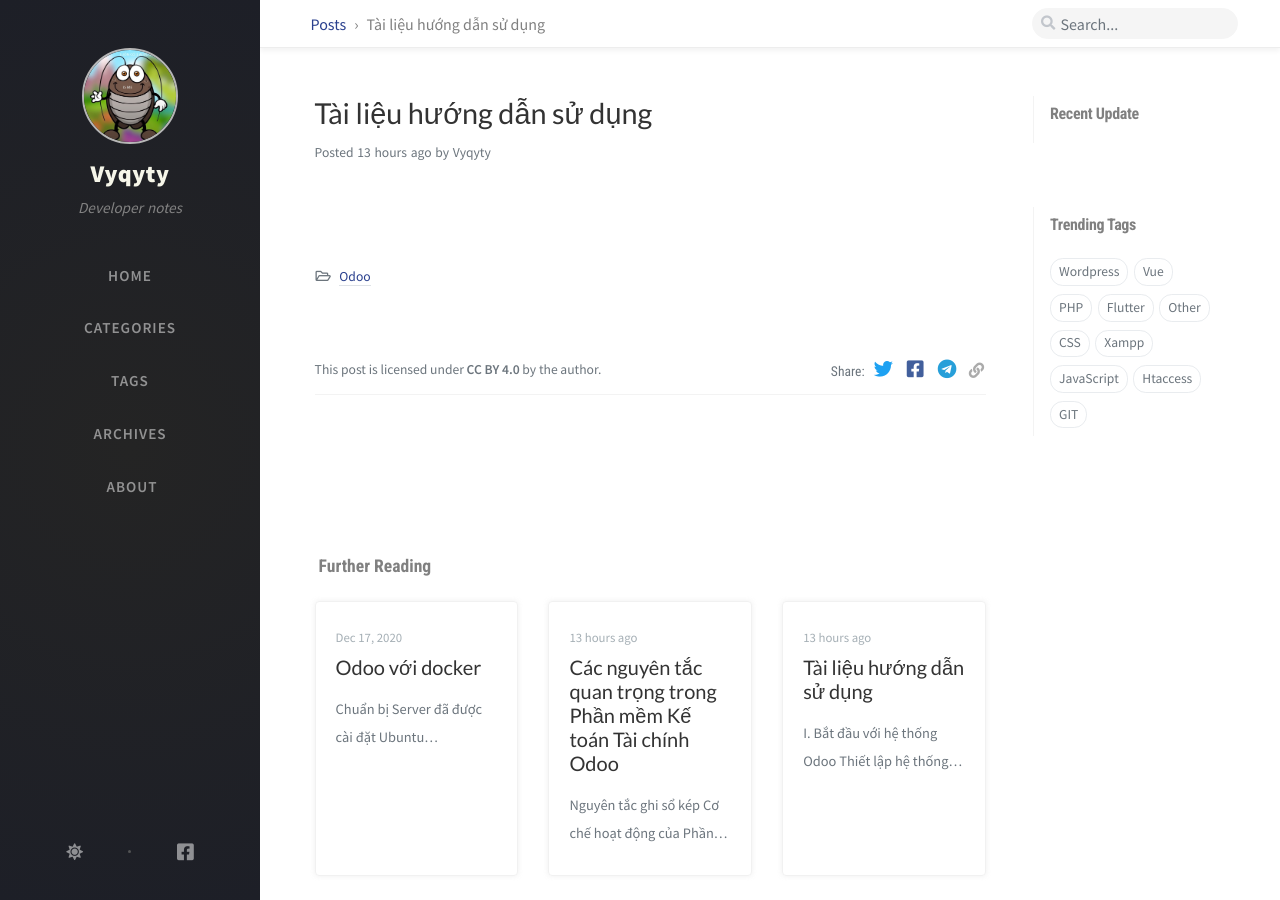
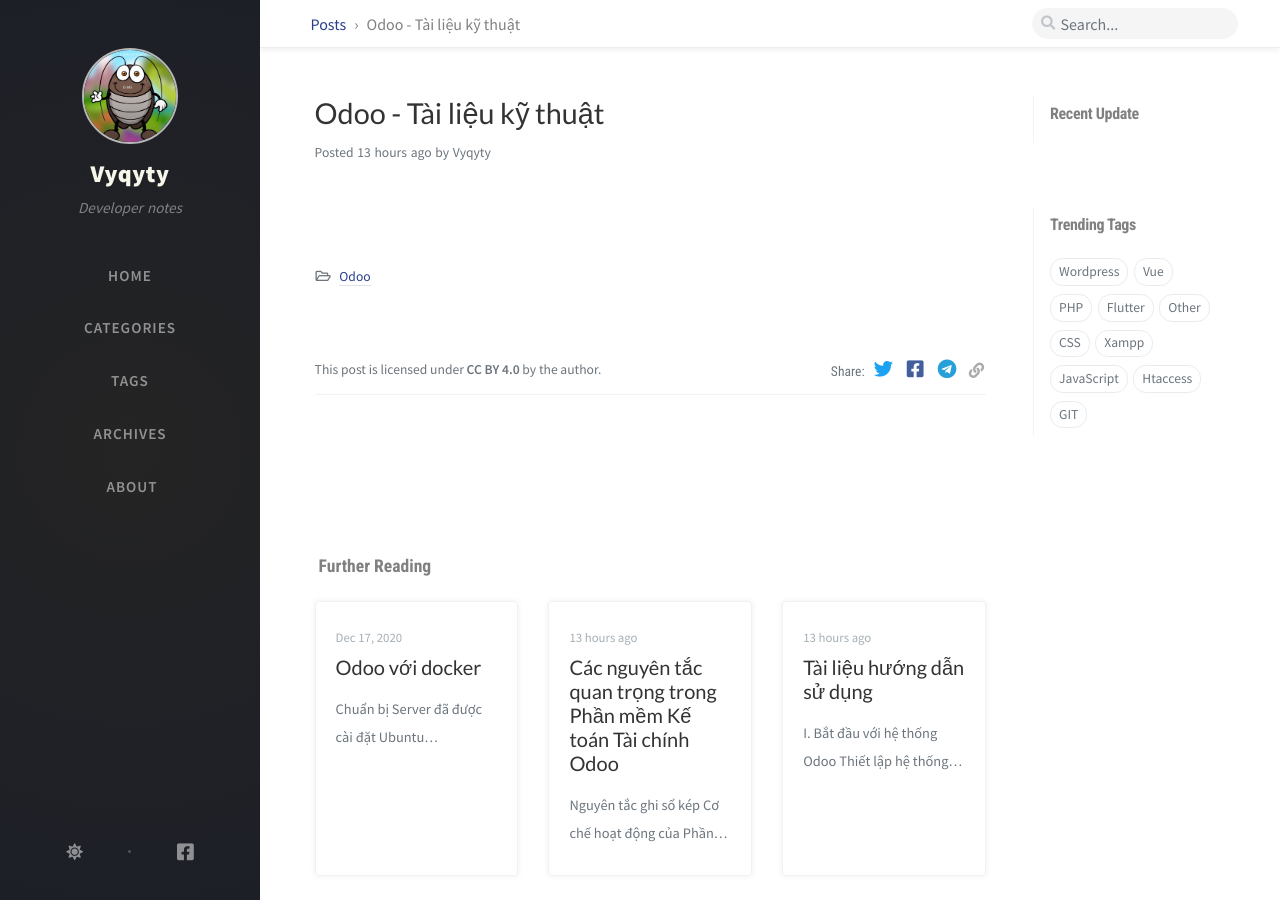
Before and after one commit to vyqyty/vyqyty.github.io, a Jekyll site: the page built from _posts/2023-04-08-odoo-tai-lieu-ky-thuat.md, in a window 1280 px wide and 900 px high. Built offline with Jekyll 4.4.1, drawn with Linux system fonts in a browser that asks for light colours; nearby versions of some CDN libraries; comment, search, counter and statistics services are not loaded.

Commit message:
Update 2023-04-08-odoo-tai-lieu-ky-thuat.md

```diff
--- a/_posts/2023-04-08-odoo-tai-lieu-ky-thuat.md
+++ b/_posts/2023-04-08-odoo-tai-lieu-ky-thuat.md
@@ -1,6 +1,6 @@
 ---
 id: 1002
-title: Tài liệu hướng dẫn sử dụng
+title: Odoo - Tài liệu kỹ thuật
 date: 2023-04-08
 author: Vyqyty
 layout: post
```
